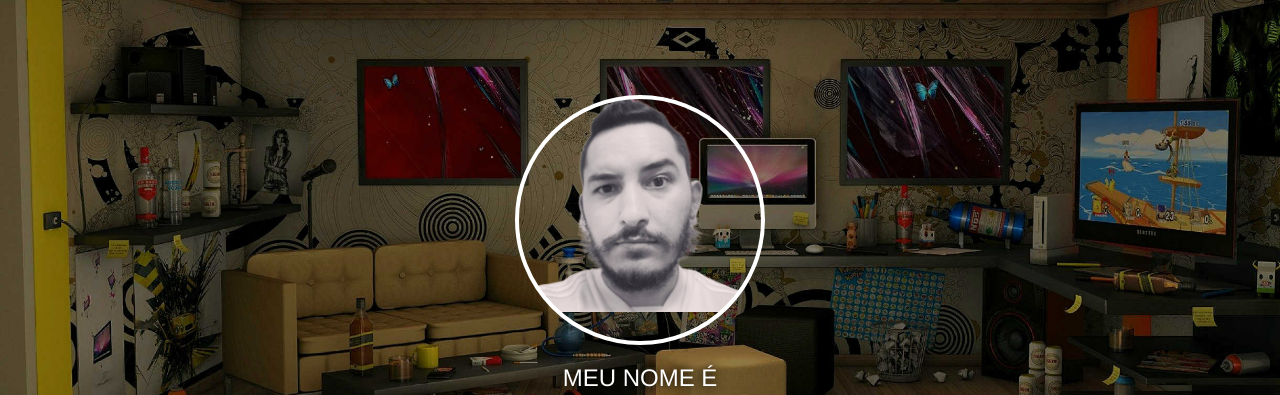
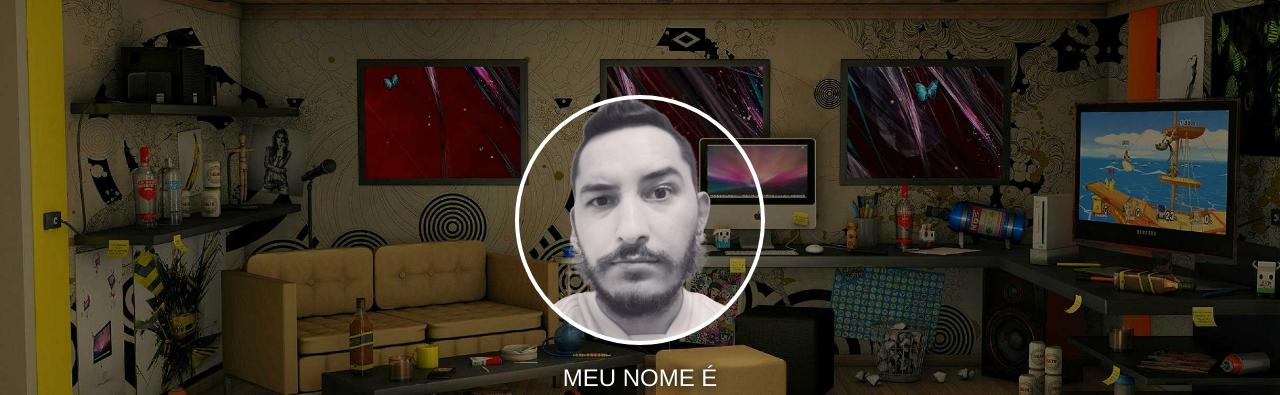
Before and after one commit to fabriciobegalli/fabriciobegalli.github.io, a plain HTML site: page index.html in a window 1280 px wide. Shown: the top 395 px of the page. Drawn offline with Linux system fonts and the light colour scheme.

Commit message:
Add files via upload

```diff
--- a/site.css
+++ b/site.css
@@ -257,10 +257,10 @@ article {
     margin: 20px auto;
     background: url(img/userpic.png);
     background-position: 50% 0;
-    background-size: 88%;
+    background-size: 100%;
     background-repeat: no-repeat;
     border: 4px solid white;
-    border-radius: 150px
+    border-radius: 150px;
 }
 
 .flag {
```
